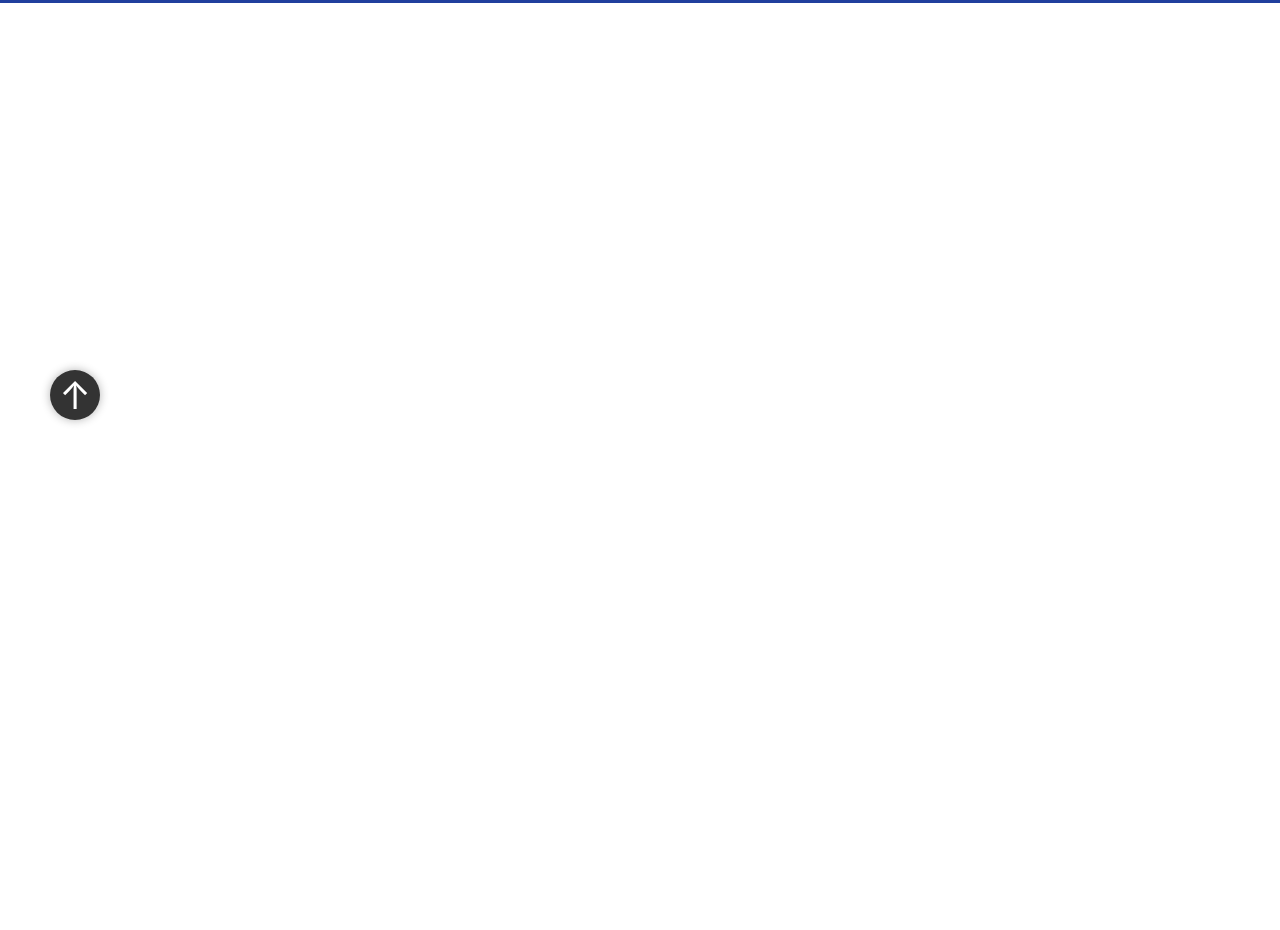
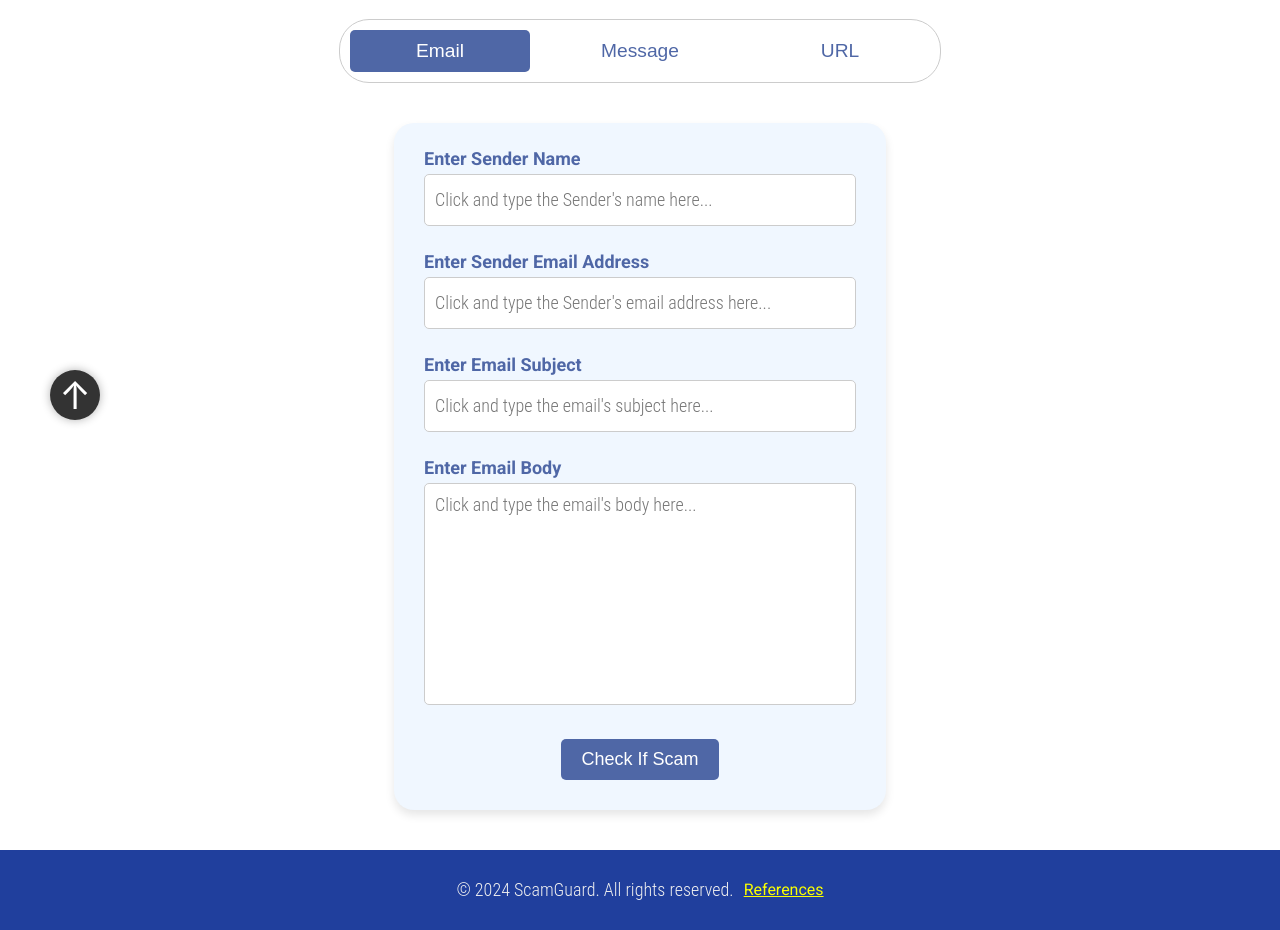
Before and after one commit to YQiZhu/ScamGuard, a React (Create React App) app in the folder scamguard_react/: page /checkScam in a window 1280 px wide. Shown: the part 340-1270 px from the top of the page. Before the commit the page ends 800 px from the top, so only its background shows below. Built offline with nearby package versions, Linux system fonts and the light colour scheme.

Commit message:
Update Scam Checker Basic UI

```diff
--- /dev/null
+++ b/scamguard_react/src/CheckScams/CheckEmails.css
@@ -0,0 +1,65 @@
+.check-emails-form {
+  display: flex;
+  justify-content: center;
+  align-items: center;
+  flex-direction: column;
+  width: auto;
+  margin-bottom: 20px;
+  background-color: #f0f7ff;
+  padding: 20px;
+  border-radius: 20px;
+  box-shadow: 0px 5px 10px rgba(0, 0, 0, 0.1);
+}
+
+.check-emails-form-group {
+  margin-bottom: 20px;
+}
+
+.check-emails-form-group label {
+  display: block;
+  font-size: 18px;
+  font-weight: bold;
+  margin: 5px 10px;
+}
+
+.input-field {
+  width: 410px;
+  height: 30px;
+  padding: 10px;
+  margin: 0px 10px;
+  border-radius: 5px;
+  border: 1px solid #ccc;
+  font-size: 18px;
+  background-color: #fff;
+  font-family: 'Roboto Condensed', sans-serif;
+  font-weight: 100;
+  resize: none;
+}
+
+.textarea-field {
+  width: 410px;
+  height: 200px;
+  padding: 10px;
+  margin: 0px 10px;
+  border-radius: 5px;
+  border: 1px solid #ccc;
+  font-size: 18px;
+  background-color: #fff;
+  font-family: 'Roboto Condensed', sans-serif;
+  font-weight: 100;
+  resize: none;
+}
+
+.submit-button {
+  padding: 10px 20px;
+  border: none;
+  border-radius: 5px;
+  font-size: 18px;
+  cursor: pointer;
+  width: auto;
+  transition: background-color 0.3s ease;
+}
+
+/* .submit-button:hover {
+  background-color: #2569d1;
+} */
--- /dev/null
+++ b/scamguard_react/src/CheckScams/CheckEmails.js
@@ -0,0 +1,72 @@
+import React, { useState } from 'react';
+import './CheckEmails.css'; // Import the CSS file
+
+const CheckEmails = ({ onSubmit }) => {
+  const [senderName, setSenderName] = useState('');
+  const [senderEmail, setSenderEmail] = useState('');
+  const [emailSubject, setEmailSubject] = useState('');
+  const [emailBody, setEmailBody] = useState('');
+
+  const handleSubmit = (e) => {
+    e.preventDefault();
+    const emailData = {
+      senderName,
+      senderEmail,
+      emailSubject,
+      emailBody,
+    };
+    onSubmit(emailData); // Pass the data to parent component for API submission
+    alert("Checking for scam...");
+  };
+
+  return (
+    <form className="check-emails-form" onSubmit={handleSubmit}>
+      <div className="check-emails-form-group">
+        <label>Enter Sender Name</label>
+        <input
+          type="text"
+          value={senderName}
+          onChange={(e) => setSenderName(e.target.value)}
+          placeholder="Click and type the Sender's name here..."
+          className="input-field"
+        />
+      </div>
+
+      <div className="check-emails-form-group">
+        <label>Enter Sender Email Address</label>
+        <input
+          type="email"
+          value={senderEmail}
+          onChange={(e) => setSenderEmail(e.target.value)}
+          placeholder="Click and type the Sender's email address here..."
+          className="input-field"
+        />
+      </div>
+
+      <div className="check-emails-form-group">
+        <label>Enter Email Subject</label>
+        <input
+          type="text"
+          value={emailSubject}
+          onChange={(e) => setEmailSubject(e.target.value)}
+          placeholder="Click and type the email's subject here..."
+          className="input-field"
+        />
+      </div>
+
+      <div className="check-emails-form-group">
+        <label>Enter Email Body</label>
+        <textarea
+          value={emailBody}
+          onChange={(e) => setEmailBody(e.target.value)}
+          placeholder="Click and type the email's body here..."
+          className="textarea-field"
+        ></textarea>
+      </div>
+
+      <button className="submit-button" type="submit">Check If Scam</button>
+    </form>
+  );
+};
+
+export default CheckEmails;
--- a/scamguard_react/src/CheckScamsPage.css
+++ b/scamguard_react/src/CheckScamsPage.css
@@ -1,9 +1,10 @@
-.CheckScamsPage{
+.CheckScamsPage {
     /* padding-top: 100px; */
     /* max-width: 800px; */
     margin: auto;
     align-items: center;
     justify-content: center;
+    position: relative;
 }
 
 .check-scam-header {
@@ -22,3 +23,57 @@
     /* padding-top: 20px; */
     margin-bottom: 0%;
 }
+
+.scam-checker {
+    padding-top: 20px;
+    /* margin-bottom: 40px; */
+    padding-bottom: 20px;
+    background-color: #ffffff;
+    display: flex;
+    flex-direction: column;
+    margin: auto;
+    text-align: left;
+    align-items: center;
+    justify-content: center;
+    max-width: 80%;
+    color: #4F67A6;
+}
+
+.scam-checker-selection {
+    /* position: absolute; */
+    left: 90px;
+}
+
+.scam-checker-segmented-control {
+    display: flex;
+    border: 1px solid #ccc;
+    border-radius: 30px;
+    overflow: hidden;
+    justify-content: center;
+    margin: 10px 0;
+    width: 600px;
+}
+
+.segment-btn {
+    flex: 1;
+    padding: 10px 20px;
+    border: none;
+    background-color: #ffffff;
+    cursor: pointer;
+    color: #4F67A6;
+    transition: background-color 0.3s ease;
+}
+
+.segment-btn.selected {
+    background-color: #4F67A6;
+    color: white;
+}
+
+.segment-btn:not(.selected):hover {
+    background-color: #e0e0e0;
+}
+
+.scam-checker-component {
+    margin-top: 30px;
+    max-width: 50%;
+}
--- a/scamguard_react/src/CheckScamsPage.js
+++ b/scamguard_react/src/CheckScamsPage.js
@@ -1,7 +1,30 @@
-import React, { useRef } from 'react';
+import React, { useState } from 'react';
 import './CheckScamsPage.css';
+import CheckEmails from './CheckScams/CheckEmails';
+// import CheckMessages from './CheckScams/CheckMessages';
+// import CheckURLs from './CheckScams/CheckURLs';
 
 const CheckScamsPage = () => {
+
+    const [selectedType, setSelectedType] = useState('email');
+    const [result, setResult] = useState(null);
+
+    const handleSubmit = async (data) => {
+        try {
+            // Replace this with the actual API endpoint hosted on your Django EC2
+            const response = await fetch('http://your-ec2-url.com/api/checkscam', {
+                method: 'POST',
+                headers: {
+                    'Content-Type': 'application/json',
+                },
+                body: JSON.stringify({ ...data, type: selectedType }),
+            });
+            const resultData = await response.json();
+            setResult(resultData.message); // Assuming your API returns a message
+        } catch (error) {
+            console.error("Error submitting the form: ", error);
+        }
+    };
 
     return (
         <div className="CheckScamsPage">
@@ -13,6 +36,42 @@ const CheckScamsPage = () => {
 
             {/* Main Content */}
             <main>
+                <div className="scam-checker">
+                    <div className="scam-checker-selection">
+                        <h3>Select the text type you want to check in below</h3>
+                        <div className="scam-checker-segmented-control">
+                            <button
+                                className={selectedType === 'email' ? 'segment-btn selected' : 'segment-btn'}
+                                onClick={() => setSelectedType('email')}
+                            >
+                                Email
+                            </button>
+                            <button
+                                className={selectedType === 'message' ? 'segment-btn selected' : 'segment-btn'}
+                                onClick={() => setSelectedType('message')}
+                            >
+                                Message
+                            </button>
+                            <button
+                                className={selectedType === 'url' ? 'segment-btn selected' : 'segment-btn'}
+                                onClick={() => setSelectedType('url')}
+                            >
+                                URL
+                            </button>
+                        </div>
+                    </div>
+                    <div className="scam-checker-component">
+                        {selectedType === 'email' && <CheckEmails onSubmit={handleSubmit} />}
+                        {/* {selectedType === 'message' && <CheckMessages onSubmit={handleSubmit} />} */}
+                        {/* {selectedType === 'url' && <CheckURLs onSubmit={handleSubmit} />} */}
+                    </div>
+
+                    {result && (
+                        <div>
+                            <h3>Result: {result}</h3>
+                        </div>
+                    )}
+                </div>
 
             </main>
         </div>
```
